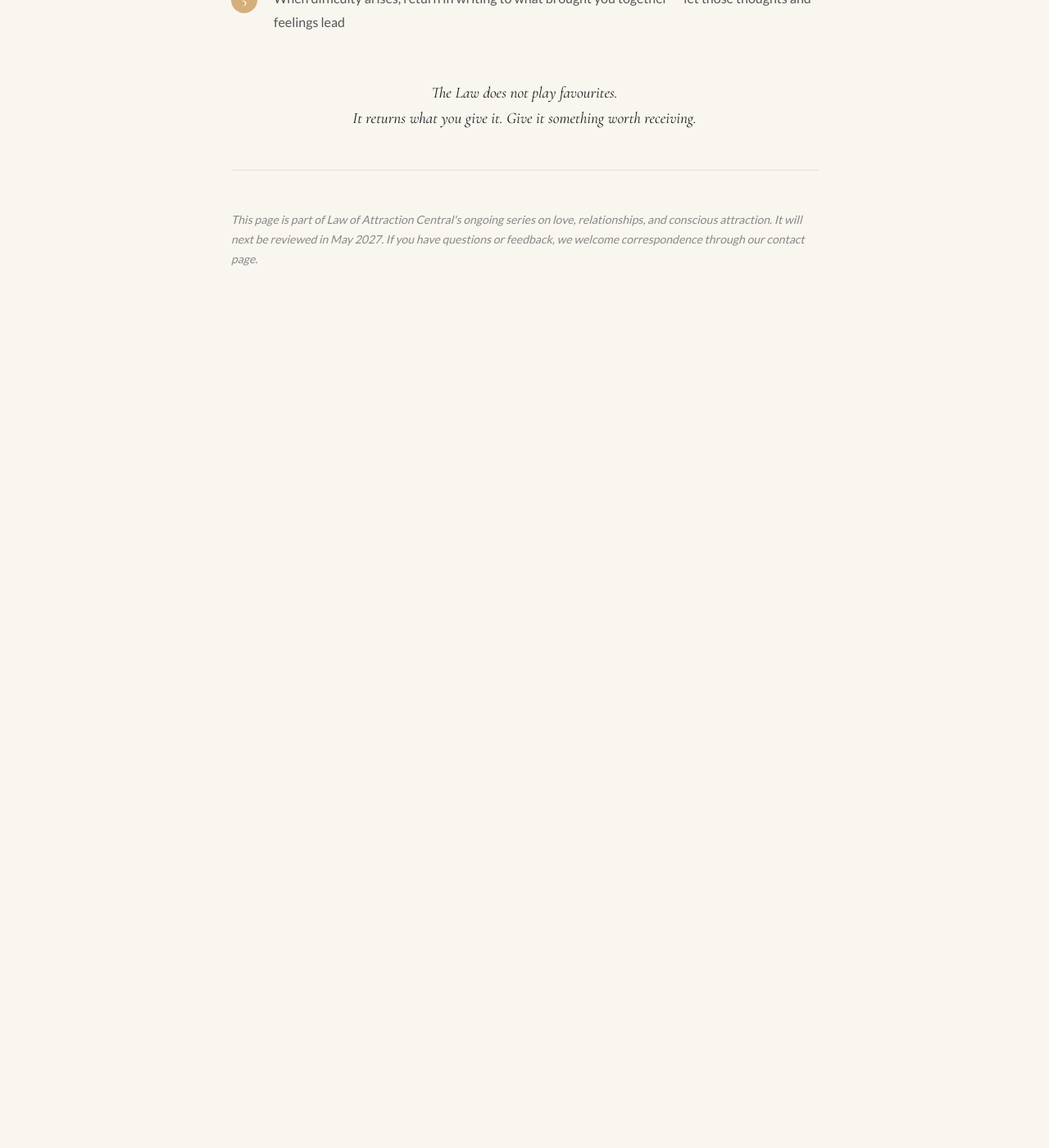
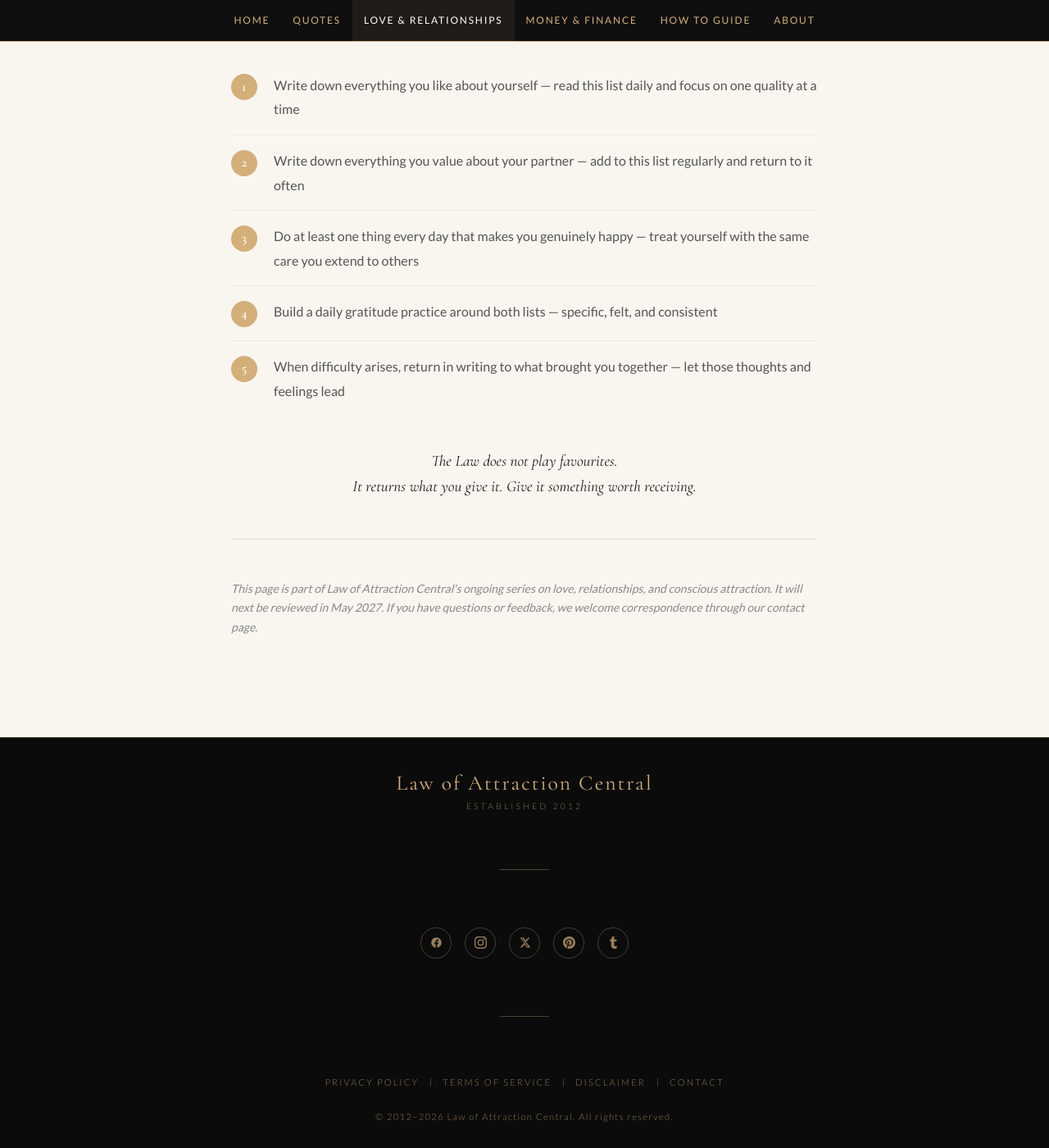
Before and after one commit to LOAC-Central/loacentral, a Jekyll site: the page built from law-of-attraction-love-relationships/index.html, in a window 1280 px wide and 1400 px high, scrolled down 5286 px. Shown: the whole window at 82% size. Built offline with Jekyll 4.4.1, drawn with Linux system fonts in a browser that asks for light colours; before the commit the page ends 5736 px from its top, so only the background shows below that; some of the changed text lies outside the part shown.

Commit message:
Update index.html

```diff
--- a/law-of-attraction-love-relationships/index.html
+++ b/law-of-attraction-love-relationships/index.html
@@ -1,3 +1,9 @@
+---
+layout: default
+title: "Law of Attraction for Love and Relationships | Law of Attraction Central"
+description: "A practical guide to applying the Law of Attraction within an existing relationship. Learn how self-awareness, gratitude, and frequency shape the love you experience. By Law of Attraction Central."
+permalink: /law-of-attraction-love-relationships/
+---
 
 <!DOCTYPE html>
 <html lang="en">
```
